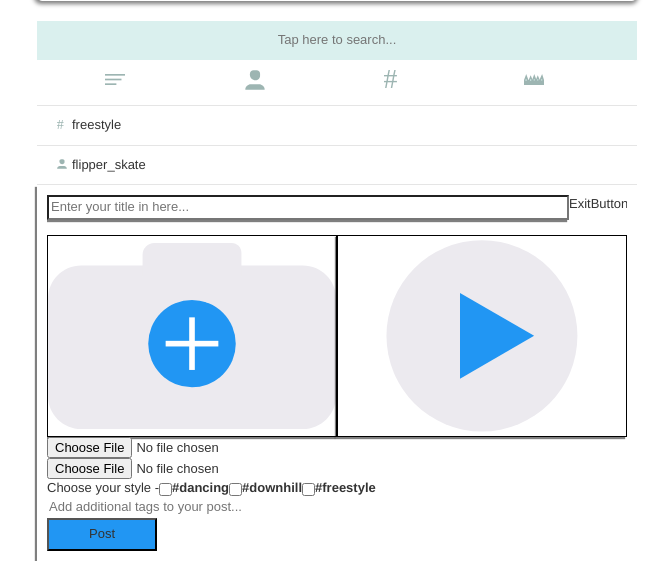
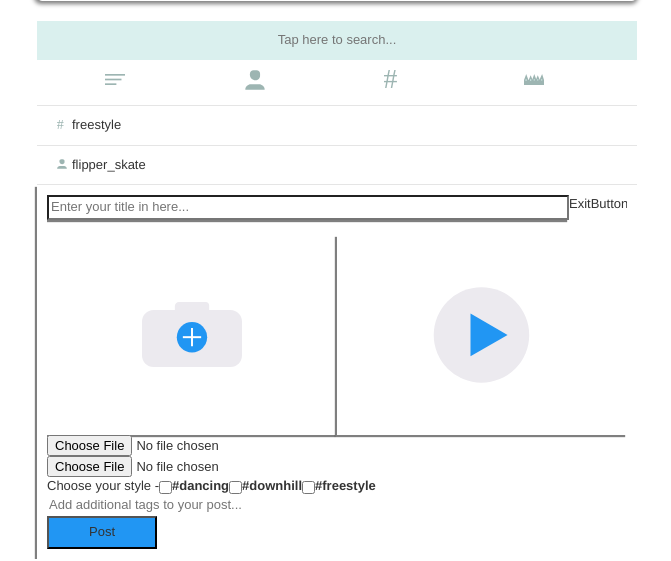
Before and after one commit to philippklemmer/boardcrew, a PHP site: page /timeline in a window 1280 px wide. Shown: the part 893-1454 px from the top of the page, without its empty margins (303-974 px from the left). Run offline with PHP 8.4, Linux system fonts and the light colour scheme; some libraries are stand-ins or nearby versions.

Commit message:
changing frontend for the timeline.scss, working on the adPostContainer

```diff
--- a/final/public/scss/partials/pages/timeline/_timelineView.scss
+++ b/final/public/scss/partials/pages/timeline/_timelineView.scss
@@ -263,19 +263,21 @@
                 div{
                     float: left;
                     width: 50%;
-                    padding: 100px 0;
-                    background-color: $lightBlue;
-                    border: 1px solid black;
-                    &#chooseImg{
-                        @include bgIcons(50%, 100px , block);
-                        @include backgroundImage("buttons/choosePhoto.svg");
-                        @include box-shadow($boxShadow);
-                    }
-                    &#chooseVideoUrl{
-
-                        background-size: auto;
-                        @include backgroundImage("buttons/chooseVideo.svg");
-                        @include box-shadow($boxShadow);
+                    padding: 50px 0;
+                    text-align: center;
+                    margin: 0 auto;
+                    @include box-shadow($boxShadow);
+                    span{
+                        float: none;
+                        margin: 0 auto;
+                        &#chooseImg{
+                            @include bgIcons(100px, 100px , block);
+                            @include backgroundImage("buttons/choosePhoto.svg");
+                        }
+                        &#chooseVideoUrl{
+                            @include bgIcons(100px, 100px , block);
+                            @include backgroundImage("buttons/chooseVideo.svg");
+                        }
                     }
                 }
             }
--- a/final/views/timeline/index.php
+++ b/final/views/timeline/index.php
@@ -125,8 +125,8 @@
             <span id="postExitBtn">ExitButton</span>
             <!-- Choose between Img and Video Url , TODO build js animations -->
             <div class="postChooseContainer">
-                <div id="chooseImg"></div>
-                <div id="chooseVideoUrl"></div>
+                <div><span id="chooseImg"></span></div>
+                <div><span id="chooseVideoUrl"></span></div>
                 <!-- Choose between Img and Video Url, display none  -->
                 <input type="file" name="name" value="">
                 <input type="file" name="name" value="">
```
Also changed, not shown: final/public/css/main.css, 1 other file.
